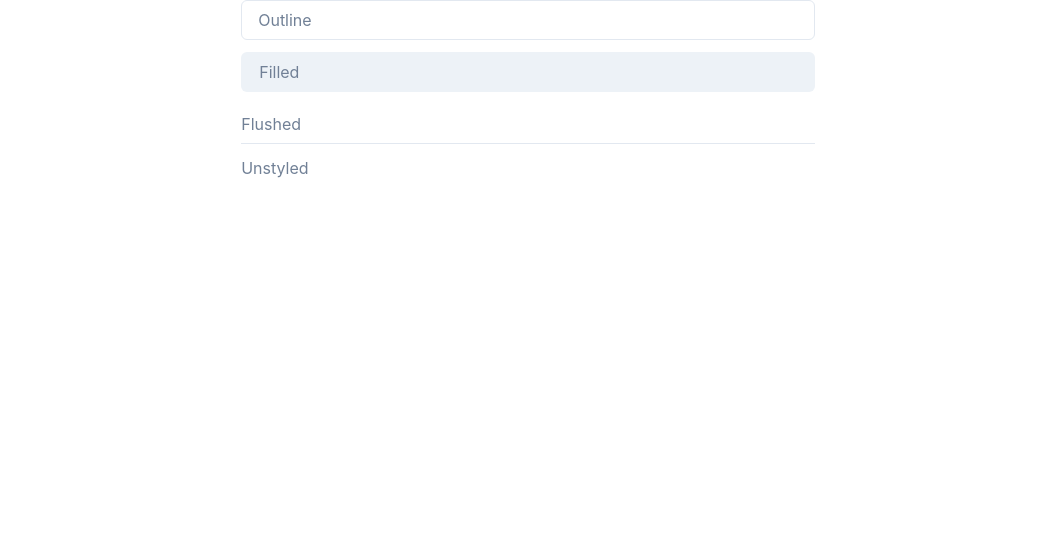
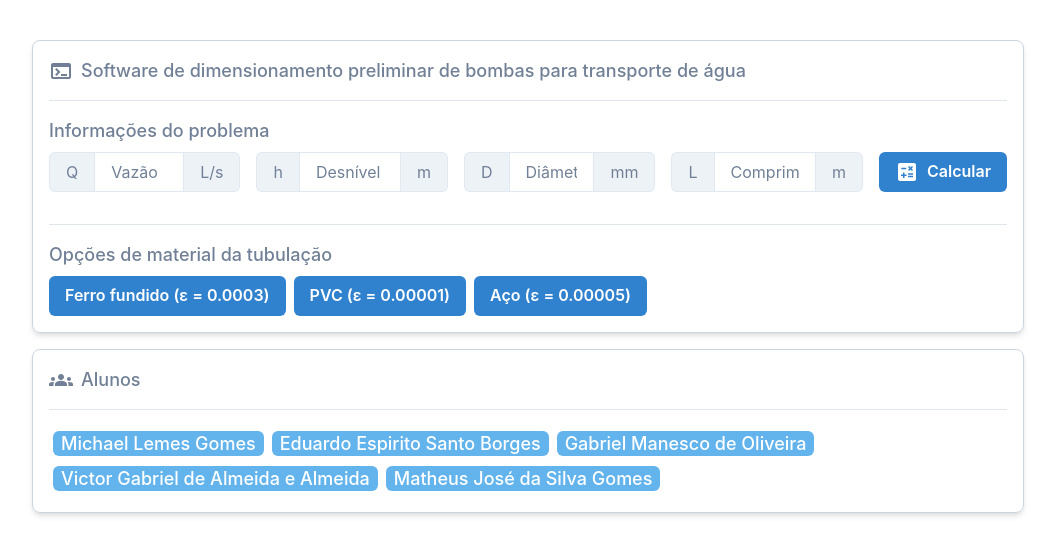
Before and after one commit to MLG-debug/programa-fenomenos-do-transporte, a React (Vite) app: page / in a window 1280 px wide. Shown: the top 554 px of the page, without its empty margins (112-1167 px from the left). Built offline with nearby package versions, Linux system fonts and the light colour scheme.

Commit message:
finalização do programa

```diff
--- a/index.html
+++ b/index.html
@@ -1,13 +1,16 @@
 <!DOCTYPE html>
 <html lang="en">
+
 <head>
   <meta charset="UTF-8" />
   <link rel="icon" type="image/svg+xml" href="/vite.svg" />
   <meta name="viewport" content="width=device-width, initial-scale=1.0" />
-    <title>Vite + React + TS</title>
+  <title>Software de dimensionamento preliminar de bombas para transporte de água</title>
 </head>
+
 <body>
   <div id="root"></div>
   <script type="module" src="/src/main.tsx"></script>
 </body>
+
 </html>
--- a/package.json
+++ b/package.json
@@ -12,9 +12,13 @@
     "@chakra-ui/react": "^2.4.2",
     "@emotion/react": "^11.10.5",
     "@emotion/styled": "^11.10.5",
+    "@material-ui/core": "^4.12.4",
+    "@mui/icons-material": "^5.10.16",
+    "@mui/material": "^5.10.16",
     "framer-motion": "^7.6.18",
     "react": "^18.2.0",
-    "react-dom": "^18.2.0"
+    "react-dom": "^18.2.0",
+    "react-hook-form": "^7.40.0"
   },
   "devDependencies": {
     "@types/react": "^18.0.24",
--- a/src/App.tsx
+++ b/src/App.tsx
@@ -1,35 +1,197 @@
 import { useState } from 'react'
-import { Container, Box, Stack, Input } from "@chakra-ui/react"
+import { Container, Box, Stack, Input, Text, ButtonGroup, Button, IconButton, Grid, GridItem, Divider, InputGroup, InputRightAddon, InputLeftAddon, Popover, PopoverTrigger, PopoverContent, PopoverHeader, PopoverBody, PopoverArrow, Flex } from "@chakra-ui/react"
+import CalculateIcon from '@mui/icons-material/Calculate';
+import CloseIcon from '@mui/icons-material/Close';
+import { useForm } from "react-hook-form"
+import TerminalIcon from '@mui/icons-material/Terminal';
+import GroupsIcon from '@mui/icons-material/Groups';
+import BookIcon from '@mui/icons-material/Book';
+/*
+ Você foi contratado para desenvolver um software de dimensionamento preliminar de bombas
+ para transporte de água (γ=10 kN/m³; ν=10-6 m²/s)) entre reservatórios de grandes dimensões
+ (Figura 1). O sentido do escoamento é de R1 para R2.
+ Variáveis de entrada:
 
-/**
- *Você foi contratado para desenvolver um software de dimensionamento preliminar de bombas
- para transporte de água (γ=10 kN/m³; ν=10-6 m²/s)) entre reservatórios de grandes dimensões
- (Figura 1). O sentido do escoamento é de R1 para R2. Variáveis de entrada: vazão (Q) (L/s),
- desnível entre reservatórios (h) (m), diâmetro da tubulação (D) (mm), comprimento
- da tubulação (L) (m) e para as seguintes opções de material da tubulação
+  * vazão (Q) (L/s),
+  * desnível entre reservatórios (h) (m),
+  * diâmetro da tubulação (D) (mm),
+  * comprimento da tubulação (L) (m)
+
+ e para as seguintes opções de material da tubulação
  (fornecer as seguintes opções para o usuário):
-Ferro fundido – ε = 0,30 mm
-PVC – ε = 0,010 mm
-Aço – ε = 0,050 mm
-Desenvolva um algoritmo que retorne a altura manométrica da bomba (Hm) (m) e a potência elétrica consumida pelo conjunto elevatório N (cv). Adote um rendimento de 70%.
- */
+
+  * Ferro fundido – ε = 0,30 mm
+  * PVC – ε = 0,010 mm
+  * Aço – ε = 0,050 mm
+
+  Desenvolva um algoritmo que
+  * retorne a altura manométrica da bomba (Hm) (m) e a potência elétrica consumida
+  pelo conjunto elevatório N (cv).
+  * Adote um rendimento de 70%.
+*/
+
+const inputs = [
+  {
+    letter: "Q",
+    unit: "L/s",
+    placeholder: "Vazão",
+    popover: "Informe a vazão do fluído"
+  },
+  {
+    letter: "h",
+    unit: "m",
+    placeholder: "Desnível reservatórios",
+    popover: "Informe o desnível entre os reservatórios"
+  },
+  {
+    letter: "D",
+    unit: "mm",
+    placeholder: "Diâmetro tubulação",
+    popover: "Informe o diâmetro da tubulação"
+  },
+  {
+    letter: "L",
+    unit: "m",
+    placeholder: "Comprimento tubulação",
+    popover: "Informe o comprimento da tubulação"
+  }
+]
+
+const materials = [
+  { name: "Ferro fundido", value: 0.3 / 1000 },
+  { name: "PVC", value: 0.01 / 1000 },
+  { name: "Aço", value: 0.05 / 1000 }
+]
 
 export const App = () => {
+  let initial_values = { hm: 0.0, energyCV: 0.0, energyW: 0.0, f: 0.0, hf: 0.0 }
+  const [material, setMaterial] = useState(0)
+  const [result, setResult] = useState(initial_values)
+  const [calculate, setCalculate] = useState(false)
+
+  const { register, handleSubmit, reset, getValues } = useForm()
+
+  const handleMaterial = (e: any) => {
+    setMaterial(e.target.value)
+    if (calculate) {
+      let Q = parseFloat(getValues("Q"));
+      let h = parseFloat(getValues("h"));
+      let D = parseFloat(getValues("D"));
+      let L = parseFloat(getValues("L"));
+      let m = e.target.value;
+      calculateEquation({ Q, h, D, L, m });
+    }
+  }
+
+  const onSubmit = (data: any) => {
+    let Q = parseFloat(data.Q);
+    let h = parseFloat(data.h);
+    let D = parseFloat(data.D);
+    let L = parseFloat(data.L);
+    let m = material;
+    calculateEquation({ Q, h, D, L, m });
+    setCalculate(true);
+  }
+
+  const calculateEquation = ({ Q, h, D, L, m }: { Q: number, h: number, D: number, L: number, m: number, }) => {
+    let diameter = D / 1000;
+    let velocity = (Q * 4) / (Math.PI * diameter ** 2);
+    let viscosity = 10 ** -6;
+    // número do Reinaldo
+    let Re = (velocity * diameter) / viscosity;
+    // calcular f
+    let eq1 = (64 / Re) ** 8;
+    let eq3 = Math.log((materials[m].value / (3.7 * diameter)) + (5.74 / (Re ** 0.9)))
+    let eq4 = (2500 / Re) ** 6;
+    let eq2 = (eq3 - eq4) ** -16;
+    let f = (eq1 + 9.5 * eq2) ** 0.125
+    // calcular hf
+    let hf = f * ((L / diameter) * (velocity ** 2) / (2 * 9.81))
+    let hm = h + hf;
+    // calcular potência
+    let N = (10000 * Q * hm) / 0.7
+    setResult({ hm, hf, f, energyCV: N / 735, energyW: N });
+  }
+
+  const handleReset = () => {
+    reset()
+    setMaterial(0);
+    setResult(initial_values);
+    setCalculate(false);
+  }
+
+  const Paint = (str: string) => {
+    return (
+      <Box as='span' bg="blue.300" color={"white"} px={2} py={0.5} borderRadius={6}>{str}</Box>
+    )
+  }
+
   return (
-    <Container>
-      <Box>
+    <Container maxW='container.lg' mt={10} >
 
+      <Box shadow={"md"} p={4} border="1px" borderColor={'gray.300'} borderRadius={8} onSubmit={handleSubmit(onSubmit)}>
+        <Box>
+          <Text fontSize="lg" alignItems="center" display="flex" color="gray.500" fontWeight="medium"> <TerminalIcon sx={{ mr: 1 }} /> Software de dimensionamento preliminar de bombas para transporte de água</Text>
+        </Box>
+        <Divider my={4} />
+        <Box>
+          <Text mb={2} fontSize="lg" color="gray.500" fontWeight="medium">Informações do problema</Text>
+          <Grid templateColumns='0.8fr 0.8fr 0.8fr 0.8fr 0.5fr' gap={4} as="form" id="form_calculate">
+            {inputs.map(input => (
+              <GridItem key={input.placeholder} rowSpan={2} >
+                <Popover trigger='hover'>
+                  <PopoverTrigger>
+                    <InputGroup>
+                      <InputLeftAddon children={input.letter} color='gray.500' />
+                      <Input step="0.0001" type="number" placeholder={input.placeholder} {...register(input.letter, { required: true })} />
+                      <InputRightAddon children={input.unit} color='gray.500' />
+                    </InputGroup>
+                  </PopoverTrigger>
+                  <PopoverContent width="fit-content">
+                    <PopoverArrow />
+                    <PopoverBody color="gray.500">{input.popover}</PopoverBody>
+                  </PopoverContent>
+                </Popover>
+              </GridItem>
+            ))}
+            <GridItem>
+              <ButtonGroup isAttached >
+                <Button form="form_calculate" type='submit' width="100%" colorScheme="blue" leftIcon={<CalculateIcon />}>  Calcular </Button>
+                {calculate && <Button onClick={handleReset} colorScheme="red" ><CloseIcon /></Button>}
+              </ButtonGroup>
+            </GridItem>
+          </Grid>
+        </Box>
+        <Divider my={4} />
+        <Box>
+          <Text mb={2} fontSize="lg" color="gray.500" fontWeight="medium">Opções de material da tubulação</Text>
+          <ButtonGroup variant='solid' >
+            {materials.map((m, i) => (
+              <Button key={m.name} colorScheme="blue" id={"material_" + i} value={i} onClick={handleMaterial} disabled={material == i} >{m.name} (ε = {m.value})</Button>
+            ))}
+          </ButtonGroup>
+        </Box>
       </Box>
-      <Box>
-        <Stack spacing={3}>
-          <Input variant='outline' placeholder='Outline' />
-          <Input variant='filled' placeholder='Filled' />
-          <Input variant='flushed' placeholder='Flushed' />
-          <Input variant='unstyled' placeholder='Unstyled' />
-        </Stack>
-      </Box>
-      <Box>
-
+      {calculate ?
+        <Box shadow={"md"} mt={4} p={4} border="1px" borderColor={'gray.300'} borderRadius={8}>
+          <Text alignItems="center" display="flex" fontSize="lg" color="gray.500" fontWeight="medium"><BookIcon sx={{ mr: 1 }} />Resultados</Text>
+          <Divider my={4} />
+          <Text mt={1} fontSize="lg" color="gray.500" fontWeight="medium">Carga (f): {Paint(`${result.f.toFixed(4)} m`)}</Text>
+          <Text mt={1} fontSize="lg" color="gray.500" fontWeight="medium">Perda de carga (Hf): {Paint(`${result.hf.toFixed(4)} m`)}</Text>
+          <Text mt={1} fontSize="lg" color="gray.500" fontWeight="medium">Altura manométrica da bomba (Hm): {Paint(`${result.hm.toFixed(4)} m`)}</Text>
+          <Text mt={1} fontSize="lg" color="gray.500" fontWeight="medium">Potência elétrica consumida: {Paint(`${result.energyW.toFixed(4)} W`)} = {Paint(`${result.energyCV.toFixed(4)} CV`)}</Text>
+        </Box>
+        : null}
+      <Box shadow={"md"} mt={4} p={4} border="1px" borderColor={'gray.300'} borderRadius={8}>
+        <Text fontSize="lg" alignItems="center" display="flex" color="gray.500" fontWeight="medium"> <GroupsIcon sx={{ mr: 1 }} /> Alunos</Text>
+        <Divider my={4} />
+        <Flex width="100%" flexWrap="wrap">
+          <Text m={1} whiteSpace="nowrap" fontSize="lg" color="gray.500" fontWeight="medium">{Paint(`Michael Lemes Gomes`)}</Text>
+          <Text m={1} whiteSpace="nowrap" fontSize="lg" color="gray.500" fontWeight="medium">{Paint(`Eduardo Espirito Santo Borges`)}</Text>
+          <Text m={1} whiteSpace="nowrap" fontSize="lg" color="gray.500" fontWeight="medium">{Paint(`Gabriel Manesco de Oliveira`)}</Text>
+          <Text m={1} whiteSpace="nowrap" fontSize="lg" color="gray.500" fontWeight="medium">{Paint(`Victor Gabriel de Almeida e Almeida`)}</Text>
+          <Text m={1} whiteSpace="nowrap" fontSize="lg" color="gray.500" fontWeight="medium">{Paint(`Matheus José da Silva Gomes`)}</Text>
+        </Flex>
       </Box>
     </Container>
   )
```
Also changed, not shown: 1 other file (tests, documents, lock files or other folders). Lines whose indentation alone changed are shown as unchanged.
